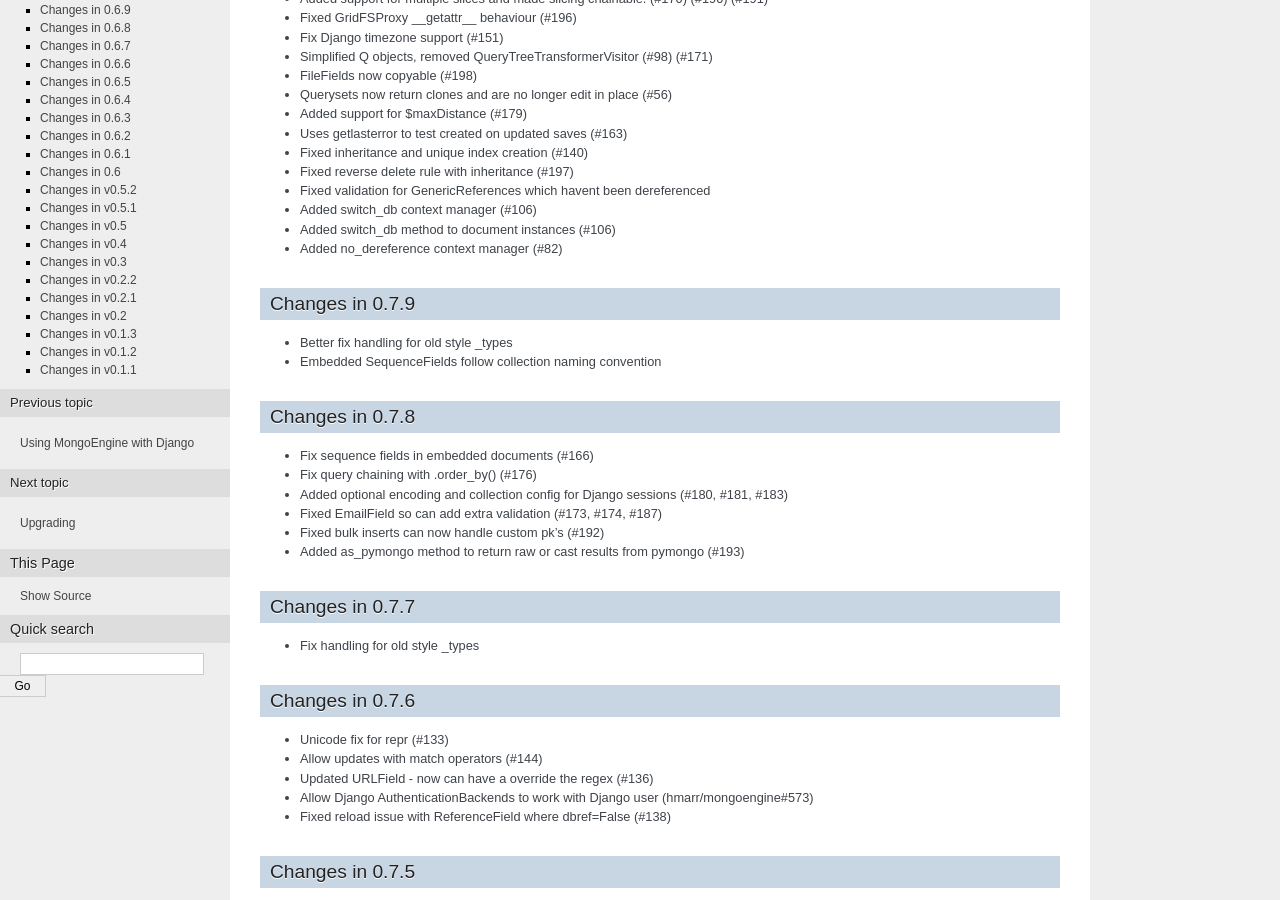
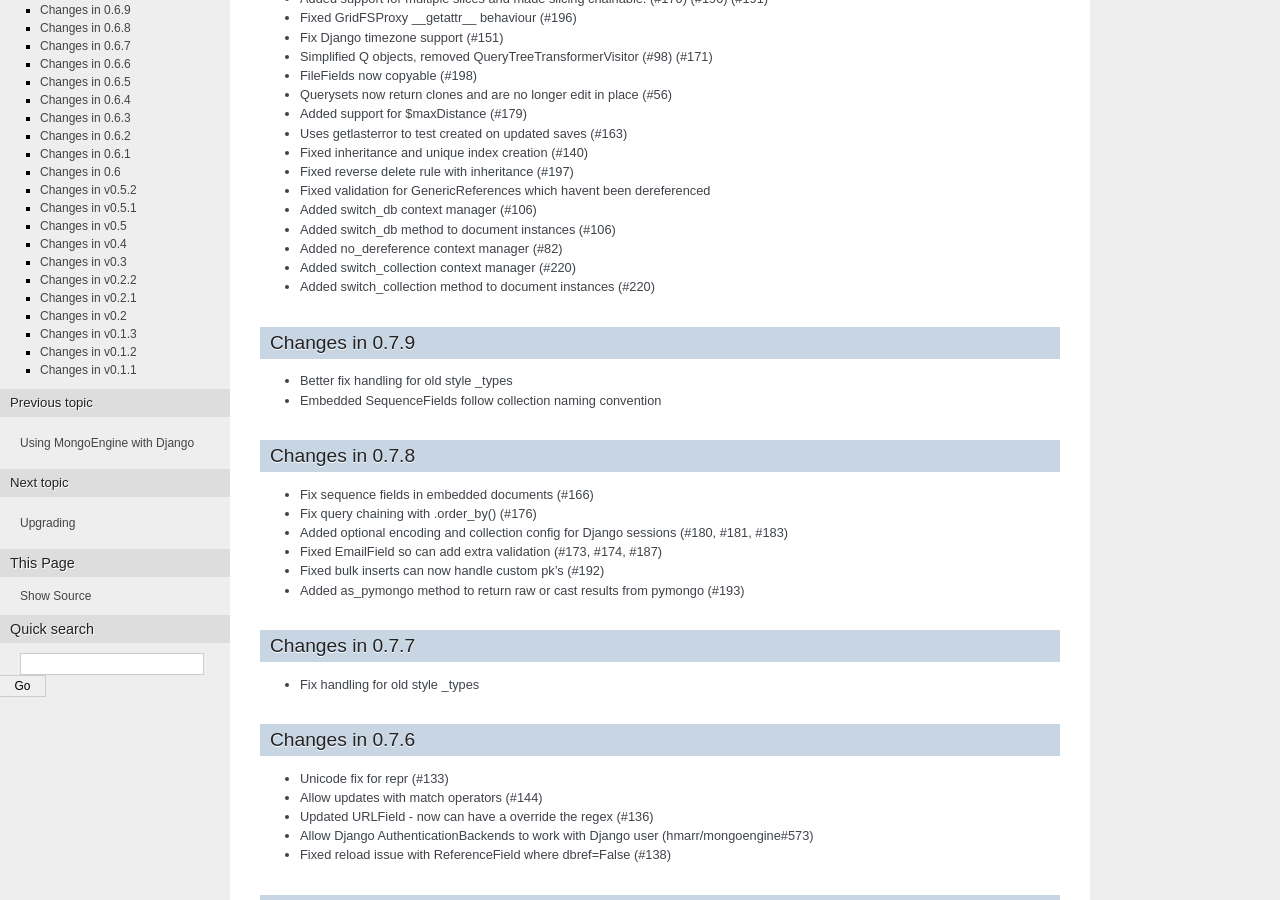
Before and after one commit to MongoEngine/mongoengine, a Sphinx documentation site: the page built from docs/changelog.rst, in a window 1280 px wide and 900 px high, scrolled down 503 px. Built offline with Sphinx 7.4.7, drawn with Linux system fonts in a browser that asks for light colours; the version number could not be read and is left out.

Commit message:
Updated changelog

```diff
--- a/docs/changelog.rst
+++ b/docs/changelog.rst
@@ -35,6 +35,8 @@ Changes in 0.8.X
 - Added switch_db context manager (#106)
 - Added switch_db method to document instances (#106)
 - Added no_dereference context manager (#82)
+- Added switch_collection context manager (#220)
+- Added switch_collection method to document instances (#220)
 
 Changes in 0.7.9
 ================
```
